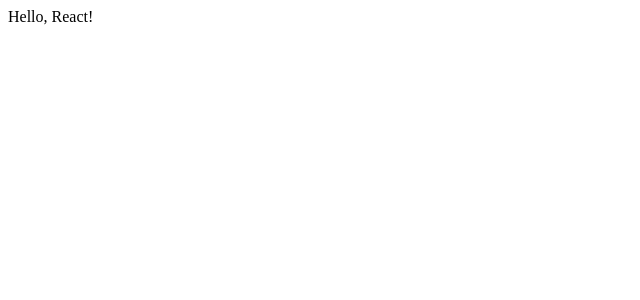
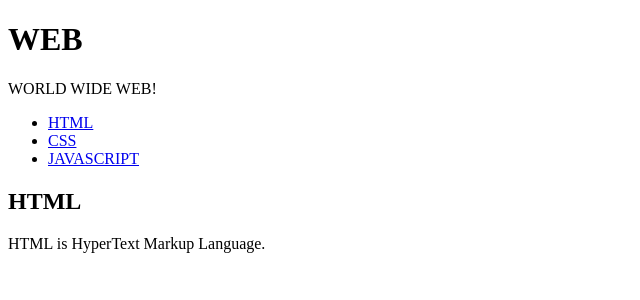
Before and after one commit to qkr7391/React-Redux, a React (Create React App) app in the folder React/react-app/my-app/: page / in a window 1280 px wide. Shown: the top 300 px of the page, without its empty margins (0-640 px from the left). Built offline with nearby package versions, Linux system fonts and the light colour scheme.

Commit message:
basic component

```diff
--- a/React/react-app/my-app/src/App.js
+++ b/React/react-app/my-app/src/App.js
@@ -1,8 +1,66 @@
-import logo from "./logo.svg";
+import React, { Component } from "react";
 import "./App.css";
 
-function App() {
-	return <div className="App">Hello, React!</div>;
+class Subject extends Component {
+	render() {
+		return (
+			<header>
+				<h1>WEB</h1>
+				WORLD WIDE WEB!
+			</header>
+		);
+	}
 }
 
+class TOC extends Component {
+	render() {
+		return (
+			<nav>
+				<ul>
+					<li>
+						<a href="1.html"> HTML</a>
+					</li>
+					<li>
+						<a href="2.html"> CSS</a>
+					</li>
+					<li>
+						<a href="3.html"> JAVASCRIPT</a>
+					</li>
+				</ul>
+			</nav>
+		);
+	}
+}
+
+class Content extends Component {
+	render() {
+		return (
+			<article>
+				<h2>HTML</h2>
+				HTML is HyperText Markup Language.
+			</article>
+		);
+	}
+}
+
+function App() {
+	return (
+		<div className="App">
+			<Subject></Subject>
+			<TOC></TOC>
+			<Content></Content>
+		</div>
+	);
+}
+
+// class App extends Component {
+// 	render() {
+// 		return (
+// 			<div className="App">
+// 				<Subject></Subject>
+// 			</div>
+// 		);
+// 	}
+// }
+
 export default App;
```
Also changed, not shown: React/react-app/my-app/public/pure.html (added, +32 -0 lines), 1 other file (tests, documents, lock files or other folders).
